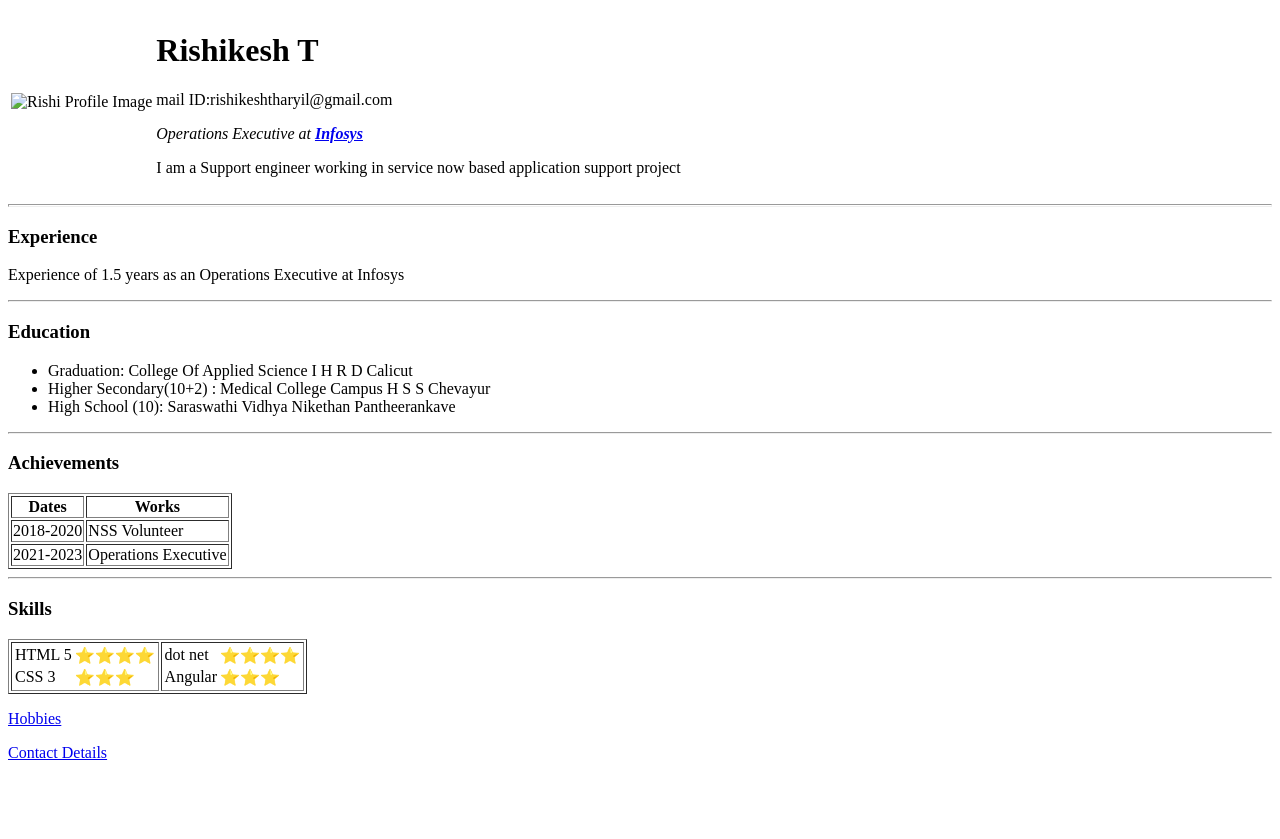
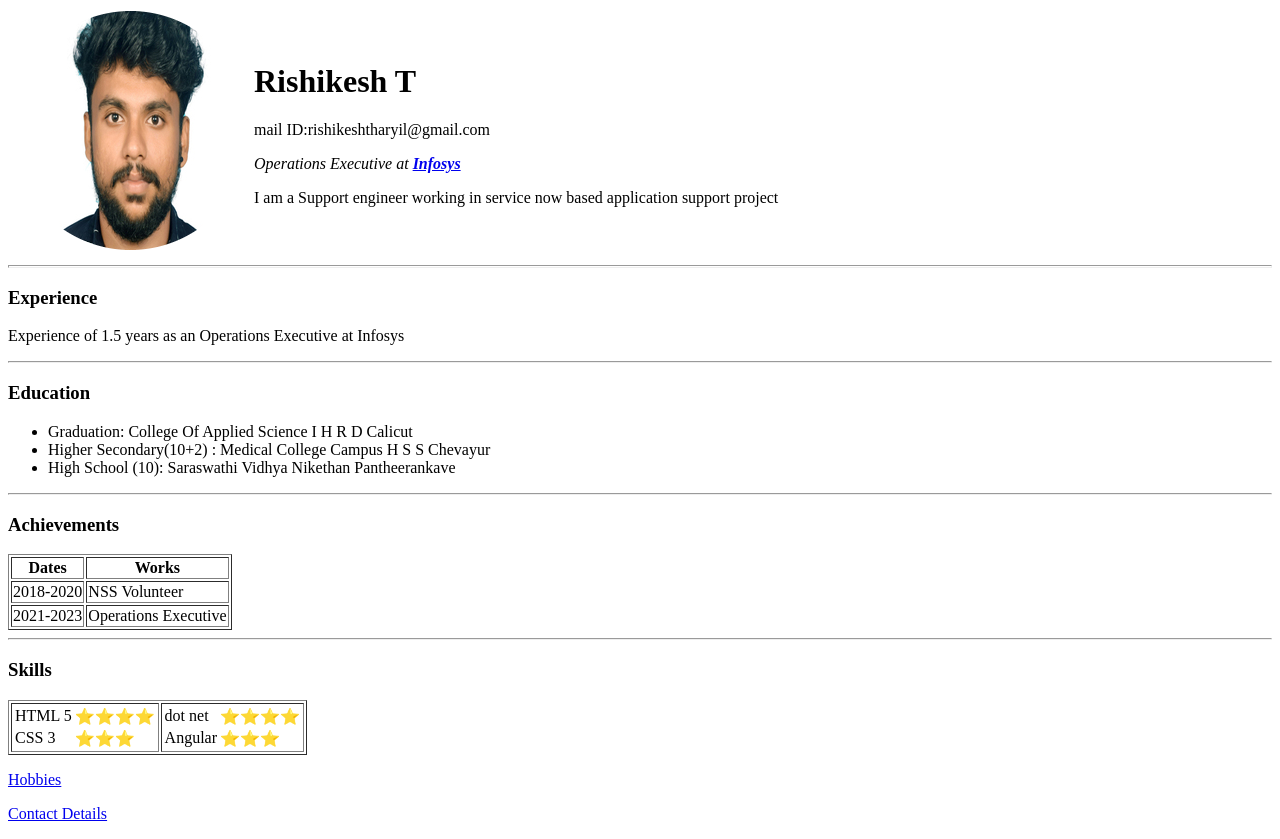
Before and after one commit to Rishikesh1245/CV, a plain HTML site: page index.html in a window 1280 px wide. Before the commit the page ends 800 px from the top, so only its background shows below. Drawn offline with Linux system fonts and the light colour scheme.

Commit message:
edited the image path

```diff
--- a/index.html
+++ b/index.html
@@ -7,7 +7,7 @@
    <body>
       <table>
         <tr>
-            <td><img src="images\Rishi_img.png" alt="Rishi Profile Image"></td>
+            <td><img src="Rishi_img.png" alt="Rishi Profile Image"></td>
             <td>
                 <h1>Rishikesh T</h1>
                 <p>mail ID:rishikeshtharyil@gmail.com</p>
```
